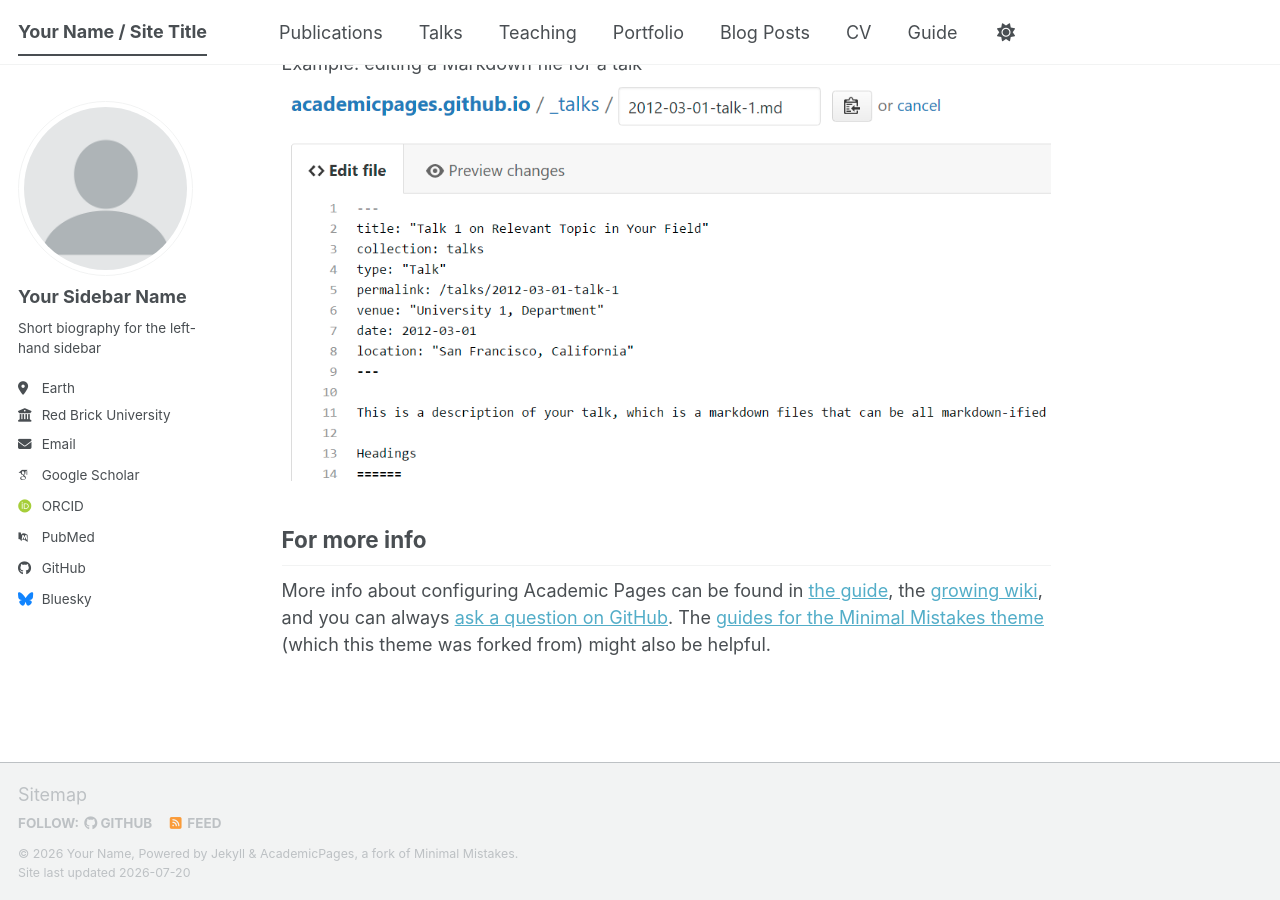
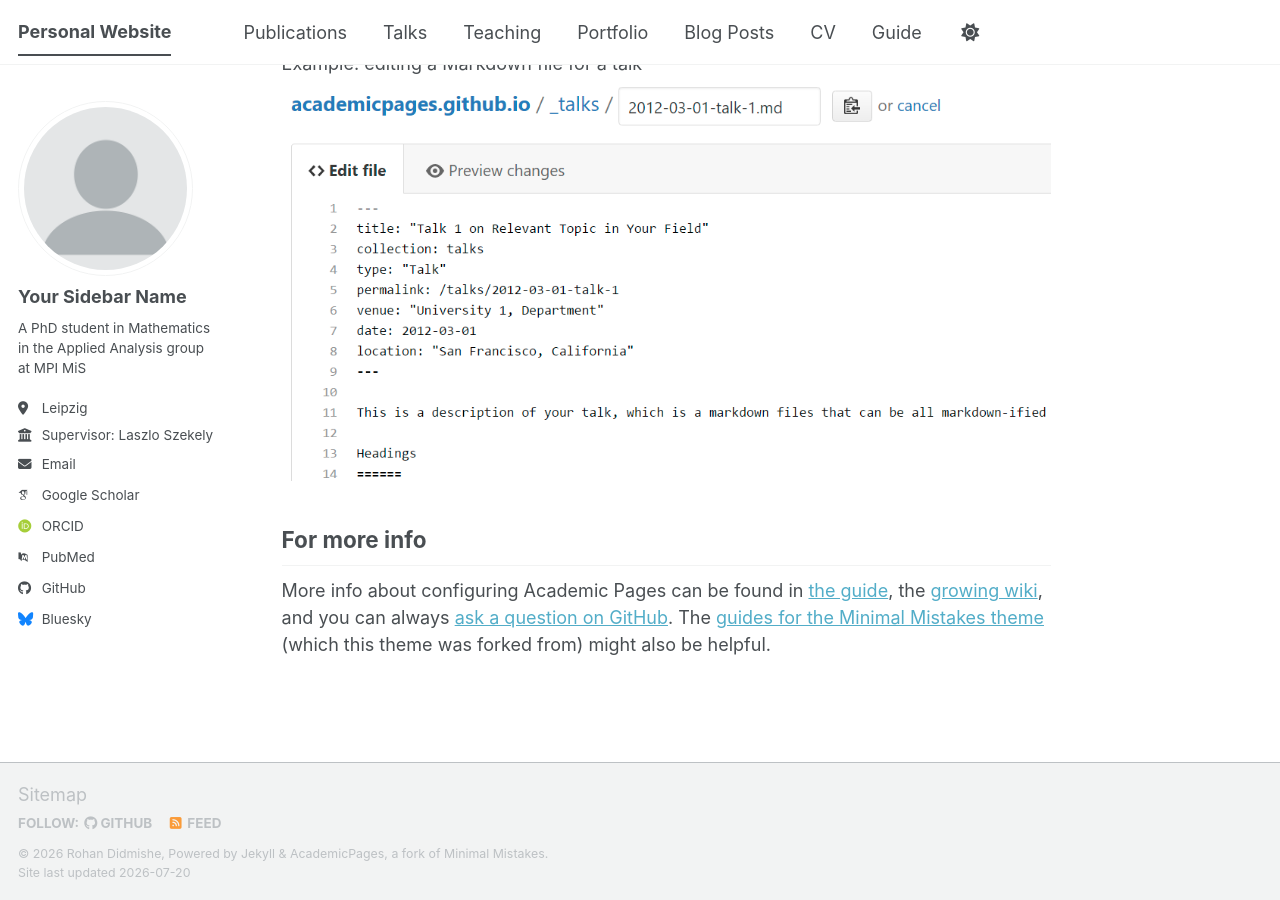
Before and after one commit to rohan-did/rohandidmishe, a Jekyll site: the page built from _pages/about.md, in a window 1280 px wide and 900 px high, scrolled down 2720 px. Built offline with Jekyll 4.4.1, drawn with Linux system fonts in a browser that asks for light colours; some web fonts are replaced; a script bundle is joined from its source files by our own code; library files that are not in the unit come from our copies.

Commit message:
Update _config.yml

```diff
--- a/_config.yml
+++ b/_config.yml
@@ -9,10 +9,10 @@
 # Basic Site Settings
 locale                   : "en-US"
 site_theme               : "default" # The available themes options are "default", "air", "sunrise", "mint", "dirt" and "contrast"
-title                    : "Your Name / Site Title"
+title                    : "Personal Website"
 title_separator          : "-"
-name                     : &name "Your Name"
-description              : &description "Your Name's academic portfolio"   # Update this with a general description of your site, this is the default if not overridden by a page
+name                     : &name "Rohan Didmishe"
+description              : &description "Rohan's academic portfolio"   # Update this with a general description of your site, this is the default if not overridden by a page
 url                      : https://academicpages.github.io # The base hostname & protocol for your site e.g. "https://[your GitHub username].github.io",
                                                            # or if you already have some other page hosted on Github then use "https://[your GitHub username].github.io/[Your Repo Name]"
 baseurl                  : "" # the subpath of your site, e.g. "/blog"
@@ -26,9 +26,9 @@
   avatar           : "profile.png"
   name             : "Your Sidebar Name"
   pronouns         : # example: "she/her"
-  bio              : "Short biography for the left-hand sidebar"
-  location         : "Earth"
-  employer         : "Red Brick University"
+  bio              : "A PhD student in Mathematics in the Applied Analysis group at MPI MiS"
+  location         : "Leipzig"
+  employer         : "Supervisor: Laszlo Szekelyhidi Jr."
   uri              : # URL
   email            : "none@example.org"
 
```
